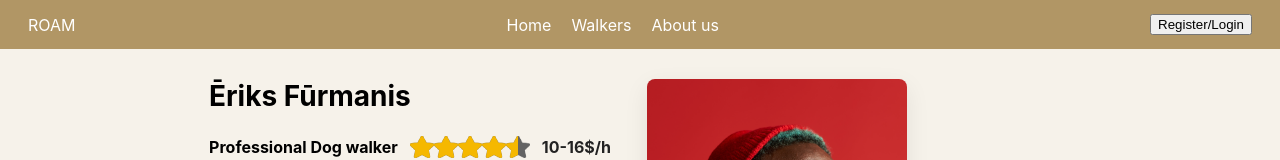
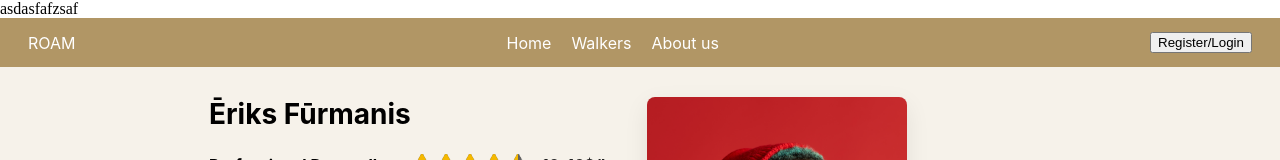
Before and after one commit to adryum/roam, a Vue app in the folder website/: page / in a window 1280 px wide. Shown: the top 160 px of the page. Built offline with nearby package versions, Linux system fonts and the light colour scheme; the HTML template or start-up script is replaced by a standard one.

Commit message:
Veryyy optimal code

```diff
--- a/website/src/App.vue
+++ b/website/src/App.vue
@@ -1,9 +1,13 @@
 <script setup lang="ts">
 import { RouterView } from 'vue-router';
+
+
+
 
 </script>
 
 <template>
+  <div>asdasfafzsaf</div>
   <RouterView/>
 </template>
 
```
